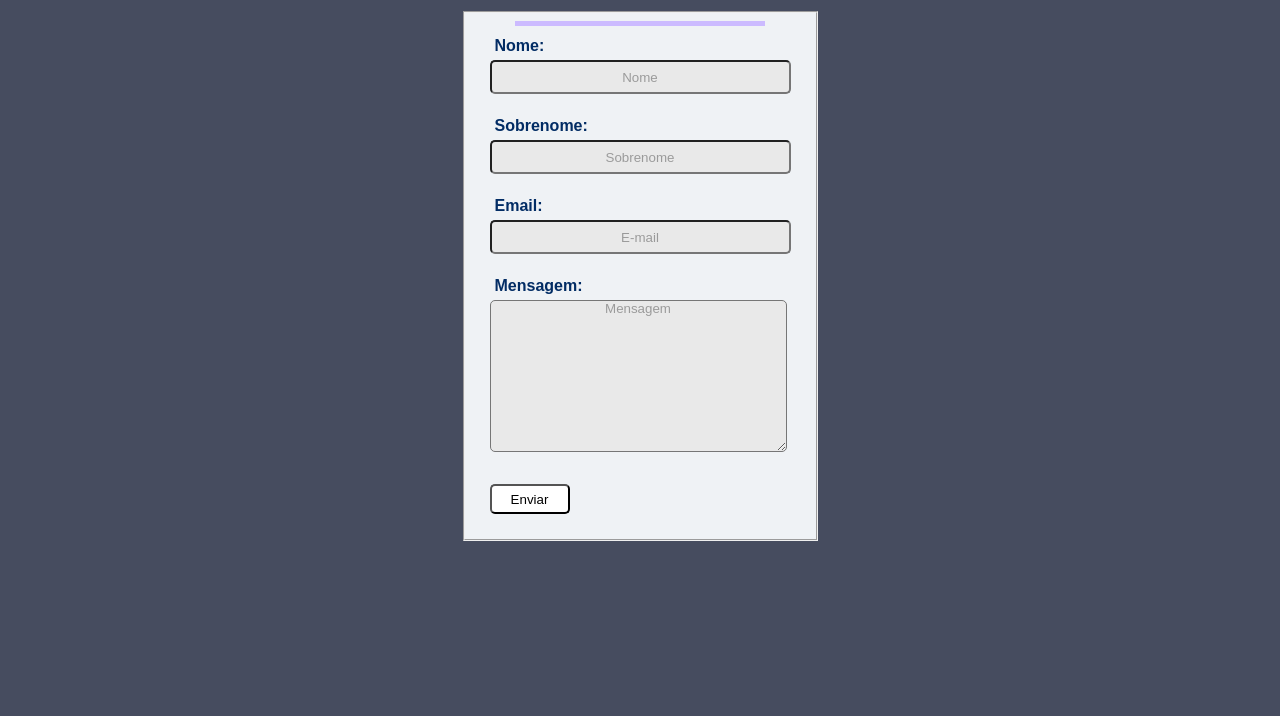
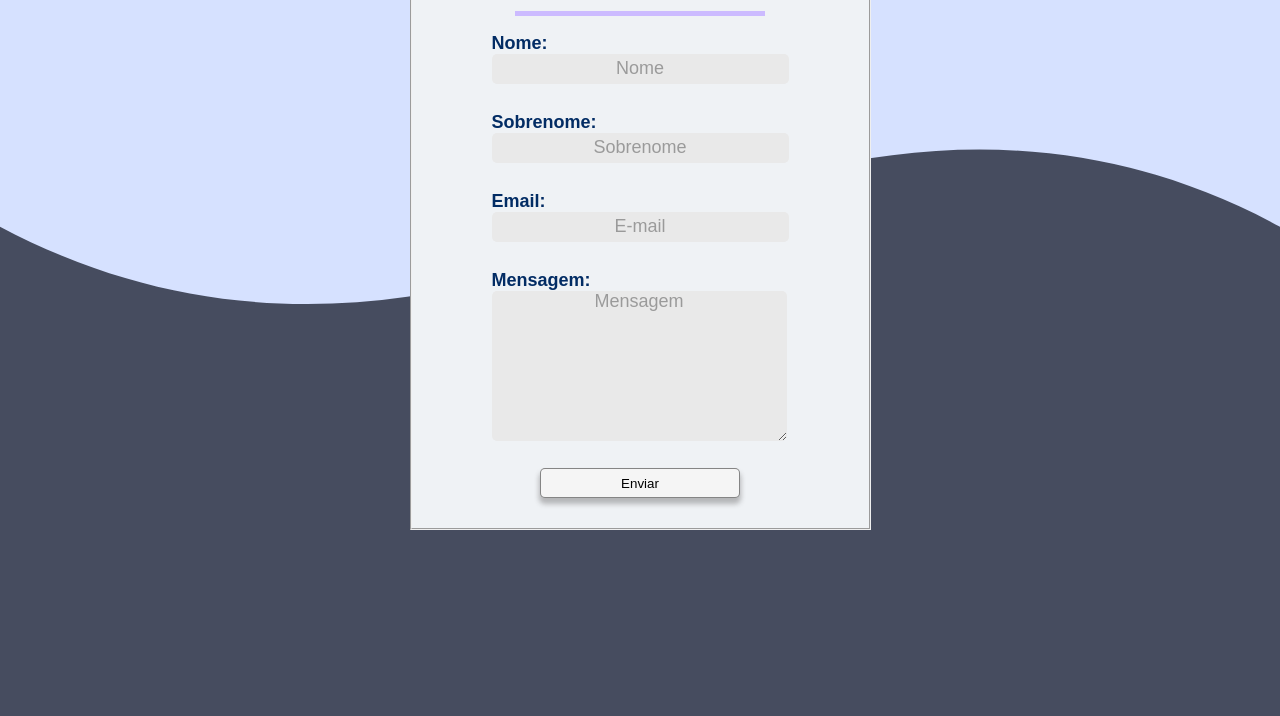
Before and after one commit to carvalhodanielg/Forms, a plain HTML site: page Index.html in a window 1280 px wide. Shown: the part 84-800 px from the top of the page. Drawn offline with Linux system fonts and the light colour scheme.

Commit message:
Ajustes no CSS

```diff
--- a/style.css
+++ b/style.css
@@ -1,5 +1,5 @@
  *{
-    margin: 5px;
+    margin: 0px;
     padding: 0;
     font-family: sans-serif;
 
@@ -8,16 +8,29 @@
 
 
  body{
-     background-color: rgb(70, 76, 95);
+    background-image: url(./images/pattern-background-desktop.svg);
+    background-repeat: no-repeat;
+    background-position: top;
+    background-size: contain;
+    width: 100%;
+    height: 100%;
+
+    background-color: rgb(70, 76, 95);
      display: flex;
      justify-content: center;
+
+ }
+
+ .tudo {
+     position: relative;
+     min-height: 100%;
  }
 
  #titulo{
-   color: whitesmoke;
+   color: rgb(70, 76, 95);
    text-align: right;
    position: absolute;
-    margin: 20px;
+   margin: 20px;
  }
 
 
@@ -35,6 +48,7 @@
 .description{
     margin: 0 auto;
     color: rgb(2, 44, 100);
+    padding: 5px 50px;
 
     /* display: flex;
     justify-content: center;
@@ -53,17 +67,24 @@
 
 fieldset{
 
-    padding: 20px;
+    padding: 30px;
     background-color: rgb(239, 242, 245);
     margin: 80px;
-
+    margin-bottom: 20px;
 
 }
 
 label{
 
-    font-size: medium;
+    font-size: large;
     font-family: 'Franklin Gothic Medium', 'Arial Narrow', Arial, sans-serif;
+}
+
+input:hover{
+    background-color: #ded9ec ;
+}
+textarea:hover{
+    background-color: #ded9ec ;
 }
 
 input{
@@ -71,17 +92,21 @@ input{
     background-color:rgb(233, 233, 233);
     border-radius: 5px;
     height: 30px;
+    border: none;
 }
 
 textarea{
     font-family: sans-serif;
     background-color:rgb(233, 233, 233);
     border-radius: 5px;
+    border: none;
 
 }
 
 .botao{
-
+    display: flex;
+    flex-direction: column;
+    align-content: center;
 
 }
 
@@ -89,8 +114,11 @@ textarea{
 
 #enviar{
     width: 80px;
-    background-color: white;
+    background-color: whitesmoke;
+    width: 200px;
     margin: 0 auto;
+    border: solid 1px rgba(0, 0, 0, 0.459);
+    box-shadow: 0 5px 5px 1px rgba(58, 57, 57, 0.322);
 }
 
 #enviar:hover{
@@ -101,5 +129,7 @@ textarea{
 ::placeholder{
     color: rgba(0, 0, 0, 0.336);
     text-align: center;
+    font-size: large;
+
 
 }
```
Also changed, not shown: Index.html (+10 -0 lines), images/pattern-background-desktop.svg (added).
